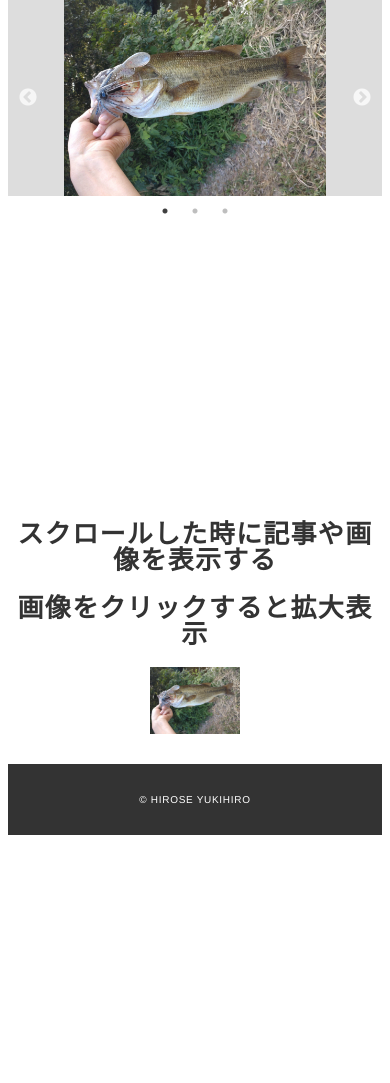
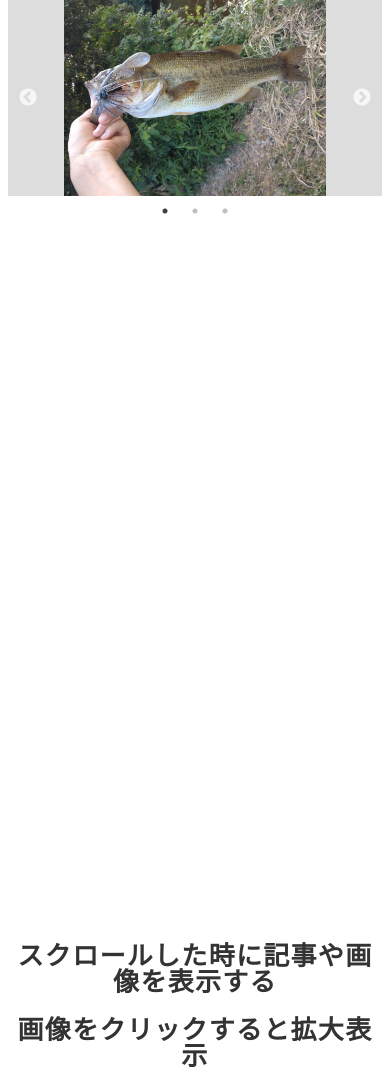
Before and after one commit to 21otamoT/Myportforio, a PHP site: page /jQuery.html in a window 390 px wide. Shown: the part 218-1301 px from the top of the page. Before the commit the page ends 1053 px from the top, so only its background shows below. Run offline with PHP 8.4, Linux system fonts and the light colour scheme.

Commit message:
jQueryの記事の変更

```diff
--- a/css/style.css
+++ b/css/style.css
@@ -836,7 +836,7 @@ top:31px;
 }
 
 .section1 {
-  height: 50vh;
+  height: 100vh;
 }
 
 .basss img {
```
